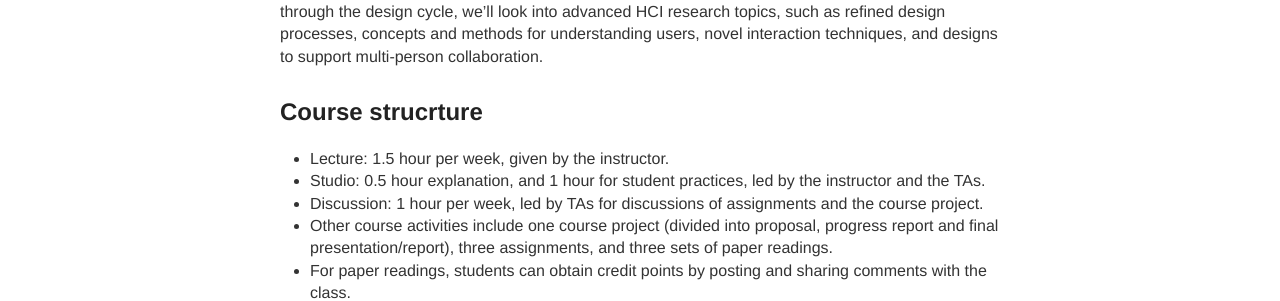
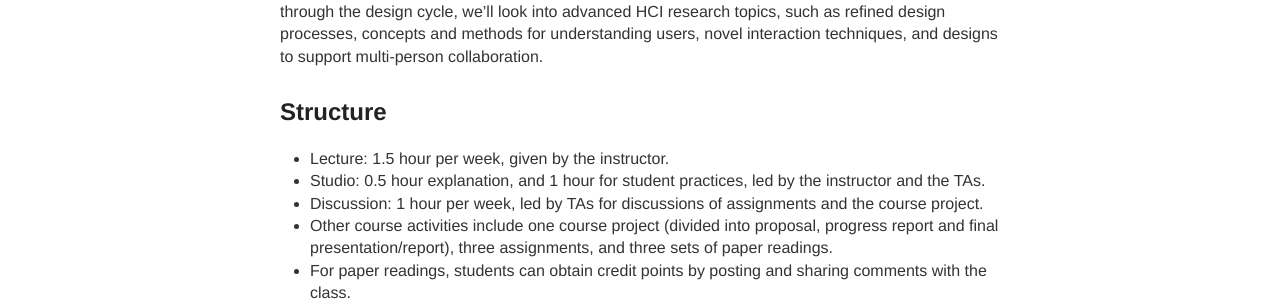
Before and after one commit to hciwang/hciwang.github.io, a Jekyll site: the page built from _posts/2018-3-24-About.md, in a window 1280 px wide. Shown: the part 568-869 px from the top of the page. Built offline with Jekyll 4.4.1, drawn with Linux system fonts in a browser that asks for light colours.

Commit message:
Update 2018-3-24-About.md

```diff
--- a/_posts/2018-3-24-About.md
+++ b/_posts/2018-3-24-About.md
@@ -10,7 +10,7 @@ This course is an introductory HCI course for undergraduate students. Throughout
 Students will learn about the notion and sample techniques for fast-prototyping and using low-fidelity prototypes to support communication in and out of a design team. Students will learn how to evaluate their designs, tightly connecting to the initial questions on the identification of good designs. By going through the design cycle, we'll look into advanced HCI research topics, such as refined design processes, concepts and methods for understanding users, novel interaction techniques, and designs to support multi-person collaboration.
 
 
-## Course strucrture
+## Structure
 
 * Lecture: 1.5 hour per week, given by the instructor.
 * Studio: 0.5 hour explanation, and 1 hour for student practices, led by the instructor and the TAs.
```
